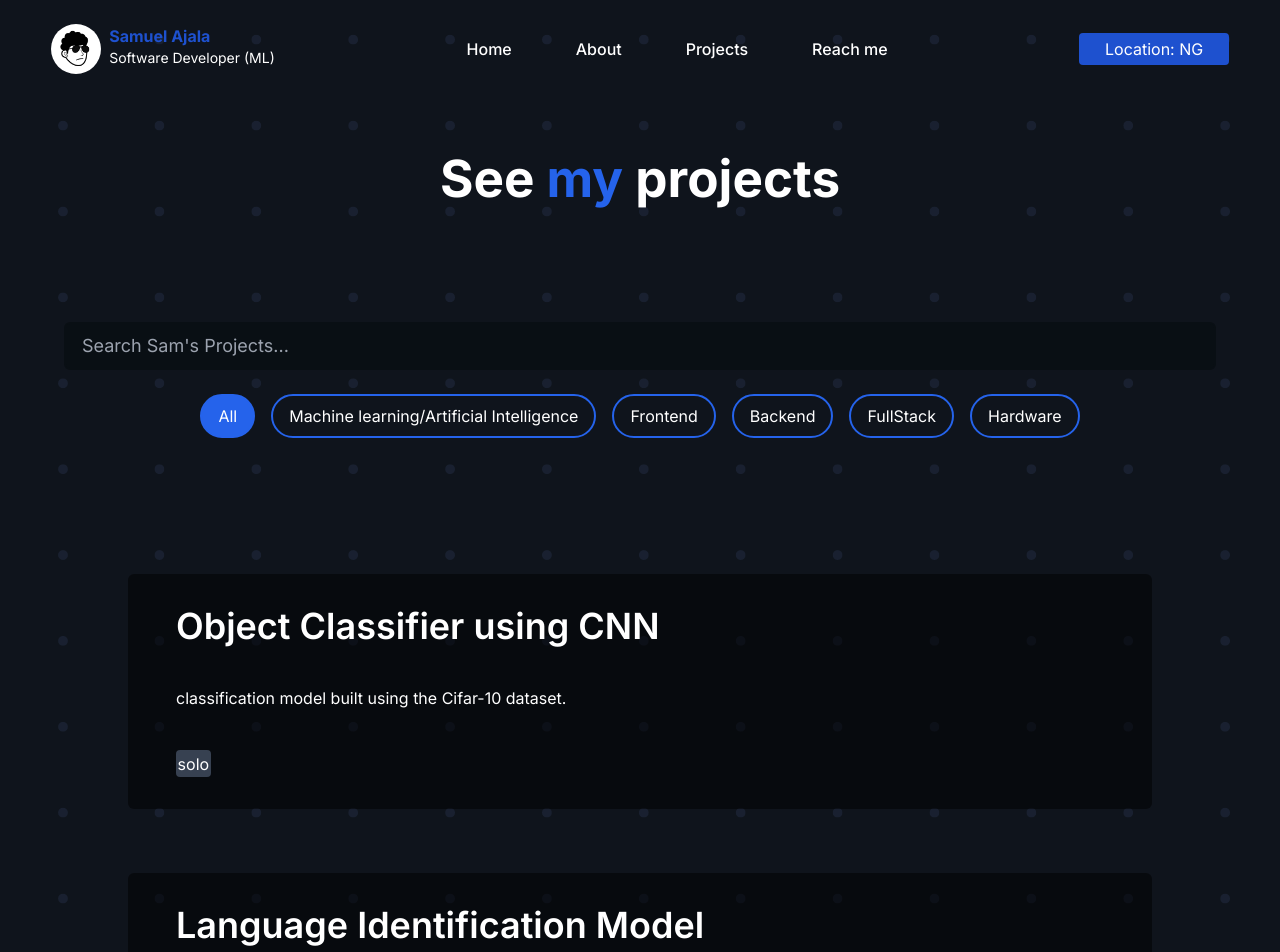
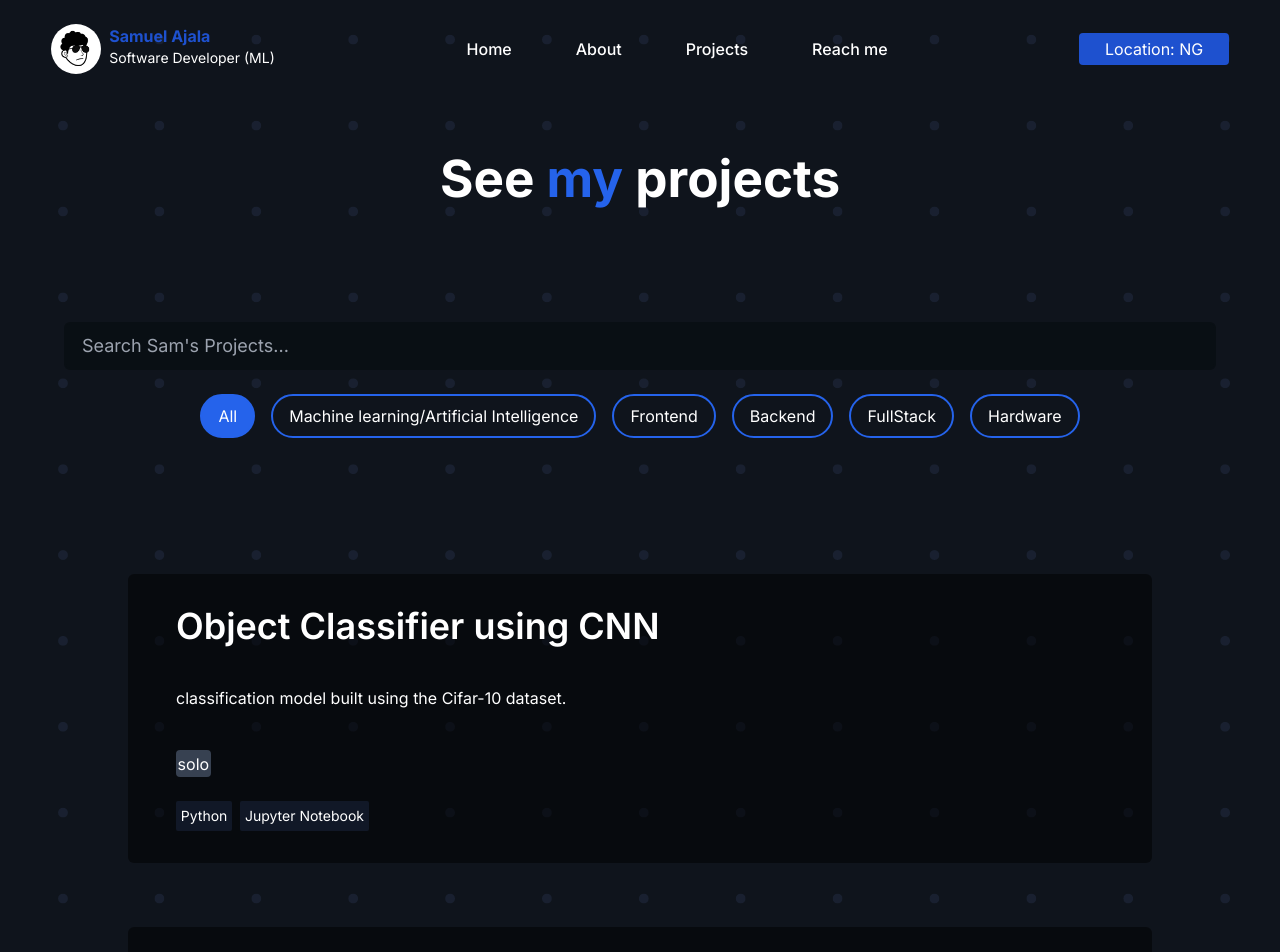
Before and after one commit to samuelajala01/portfolio-v4, a Next.js app: page /projects in a window 1280 px wide. Shown: the top 952 px of the page. Built offline with nearby package versions, Linux system fonts and the light colour scheme.

Commit message:
fix: add tools to project card

```diff
--- a/src/components/Project.jsx
+++ b/src/components/Project.jsx
@@ -1,15 +1,31 @@
 import Link from "next/link";
 
-const Project = ({ title, type, desc, tags }) => {
+const Project = ({ title, type, desc, tags, tools }) => {
   return (
     <>
       <div className="max-w-[64rem] mx-auto bg-black bg-opacity-[0.5] rounded-md p-8 px-12 text-left mb-16 border-1 border-black">
         <h2 className="text-2xl md:text-4xl font-semibold hover:text-blue-600">
           <Link href="./">{title}</Link>
         </h2>
+
+
         <p className="mt-10 mb-4">{desc}</p>
+
+
         <p className="mt-10 mb-8">{tags}</p>
+
         <p className="bg-gray-700 w-fit rounded p-[0.1rem]">{type}</p>
+
+        <div className="flex flex-wrap gap-2 mt-6">
+          {tools.map((tool, index) => (
+            <span
+              key={index}
+              className="bg-gray-900  p-[0.3rem] rounded-sm text-sm"
+            >
+              {tool}
+            </span>
+          ))}
+        </div>
       </div>
     </>
   );
```
